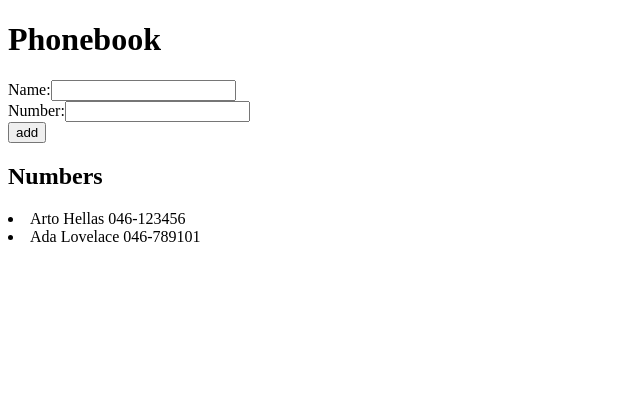
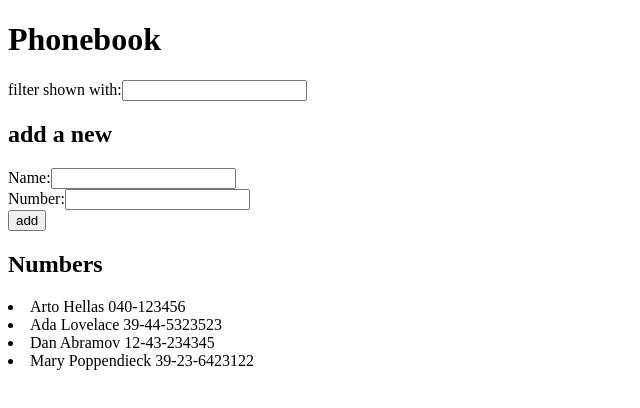
Before and after one commit to r-azh/Fullstack_JS, a React (Vite) app in the folder Part2/excercise/phonebook/: page / in a window 1280 px wide. Shown: the top 408 px of the page, without its empty margins (0-640 px from the left). Built offline with nearby package versions, Linux system fonts and the light colour scheme; the HTML template or start-up script is replaced by a standard one.

Commit message:
Part2-2_excercise 2-9

```diff
--- a/Part2/excercise/phonebook/src/App.jsx
+++ b/Part2/excercise/phonebook/src/App.jsx
@@ -2,11 +2,15 @@
 
 function App() {
   const [persons, setPersons] = useState([
-    {name: 'Arto Hellas', number: '046-123456'},
-    {name: 'Ada Lovelace', number: '046-789101'}
+    { name: 'Arto Hellas', number: '040-123456', id: 1 },
+    { name: 'Ada Lovelace', number: '39-44-5323523', id: 2 },
+    { name: 'Dan Abramov', number: '12-43-234345', id: 3 },
+    { name: 'Mary Poppendieck', number: '39-23-6423122', id: 4 }
   ])
   const [newName, setNewName] = useState('')
   const [newNumber, setNewNumber] = useState('')
+  const [searchName, setSearchName] = useState('')
+  const [personsToShow, setPersonsToShow] = useState(persons)
 
   const handleNameChange = (event) => {
     console.log('newName ->', event.target.value)
@@ -16,6 +20,15 @@
   const handleNumberChange = (event) => {
     console.log('newNumber ->', event.target.value)
     setNewNumber(event.target.value)
+  }
+
+  const handleSearchNameChange = (event) => {
+    console.log('searchName ->', event.target.value)
+    setSearchName(event.target.value)
+    const searchNameLower = event.target.value.toLowerCase()
+    setPersonsToShow(
+      persons.filter(person => person.name.toLowerCase().includes(searchNameLower))
+    )
   }
 
   const addPerson = (event) => {
@@ -40,6 +53,14 @@
   return (
     <div>
       <h1>Phonebook</h1>
+      <div>
+      filter shown with:
+        <input
+        value={searchName}
+        onChange={handleSearchNameChange}
+        />
+      </div>
+      <h2>add a new</h2>
         <form>
           <div>
             Name:
@@ -61,7 +82,7 @@
         </form>
       <h2>Numbers</h2>
       <div>
-        {persons.map(
+        {personsToShow.map(
           person=>
         <li key={person.name}>
           {person.name} {person.number}
```
Also changed, not shown: 1 other file (tests, documents, lock files or other folders).
